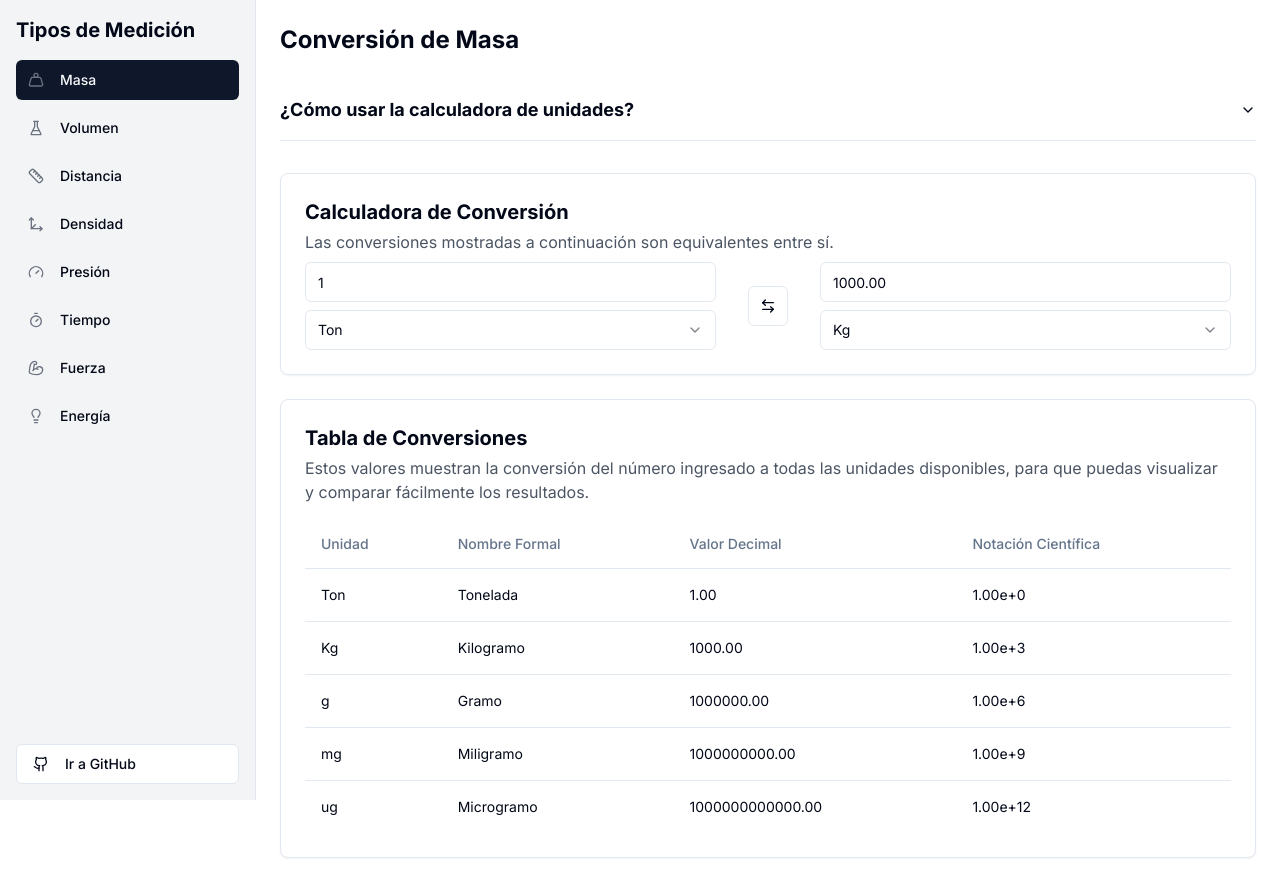
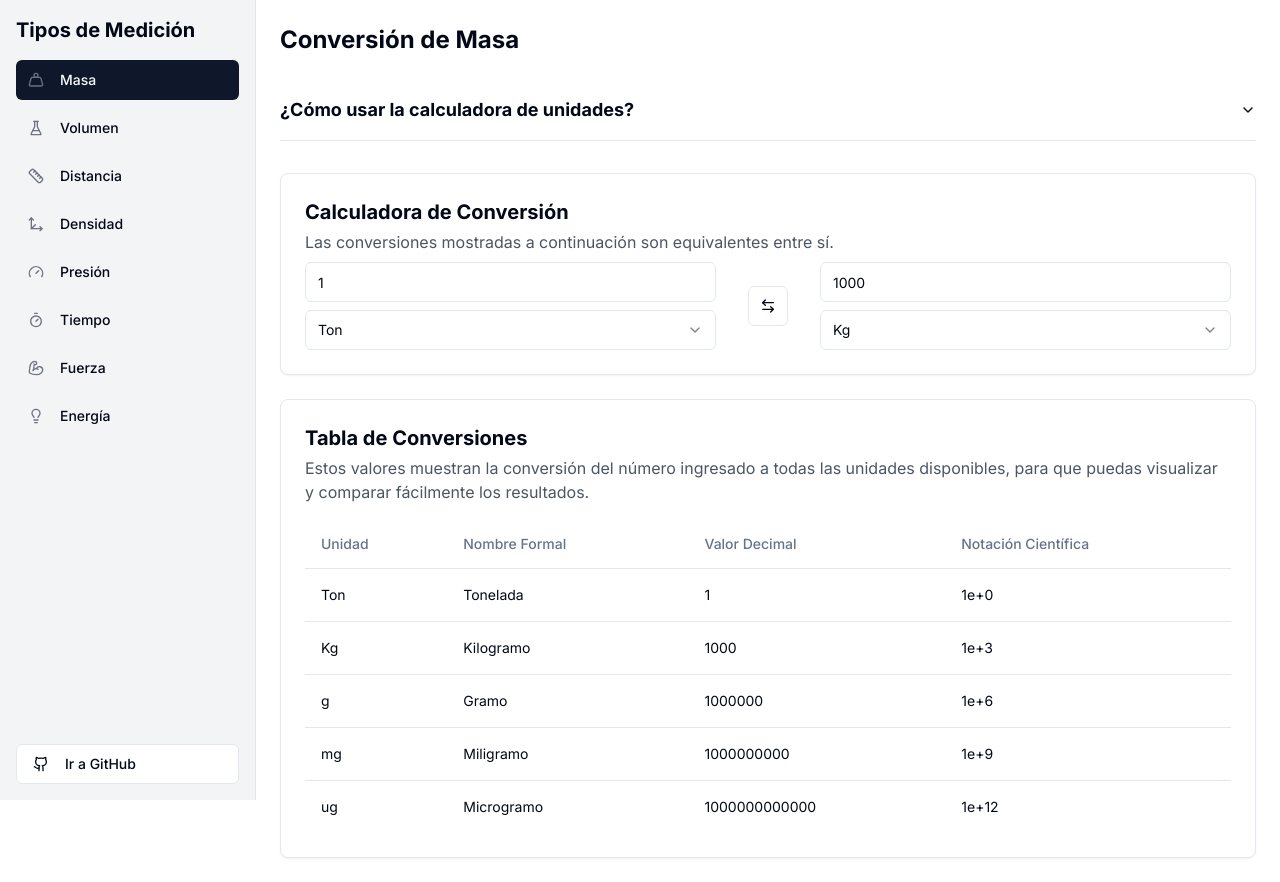
Before and after one commit to bastianmarin/Next-Calculadora-Quimica, a Next.js app: page / in a window 1280 px wide. Built offline with nearby package versions, Linux system fonts and the light colour scheme.

Commit message:
Improve number formatting for conversion results and add utility function to handle decimal display

```diff
--- a/app/page.tsx
+++ b/app/page.tsx
@@ -175,7 +175,7 @@ export default function Home() {
       const valorBase = Number.parseFloat(valorDesde) * factorDesde
       const resultado = valorBase / factorHacia
 
-      setValorHacia(resultado.toFixed(2))
+      setValorHacia(formatNumber(resultado))
 
       // Calcular todas las conversiones para la tabla
       const todasConversiones = unidadesMedida[tipoMedida as keyof typeof unidadesMedida].unidades.map((unidad) => {
@@ -203,6 +203,14 @@ export default function Home() {
 
     setUnidadHacia(tempUnidad)
     setValorHacia(tempValor)
+  }
+
+  // Utilidad para mostrar hasta 2 decimales pero sin ceros innecesarios
+  function formatNumber(num: number) {
+    if (num === 0) return "0";
+    if (Number.isInteger(num)) return num.toString();
+    const str = num.toFixed(2);
+    return str.replace(/\.0+$/, '').replace(/(\.[1-9]*)0+$/, '$1');
   }
 
   return (
@@ -380,8 +388,8 @@ export default function Home() {
                     <TableRow key={conversion.unidad}>
                       <TableCell>{conversion.unidad}</TableCell>
                       <TableCell>{nombresFormales[conversion.unidad] || ""}</TableCell>
-                      <TableCell>{conversion.valor.toFixed(2)}</TableCell>
-                      <TableCell>{conversion.valor.toExponential(2)}</TableCell>
+                      <TableCell>{formatNumber(conversion.valor)}</TableCell>
+                      <TableCell>{Number(conversion.valor).toExponential(2).replace(/\.00e/, 'e').replace(/(\.[1-9]*)0+e/, '$1e').replace(/\.0+e/, 'e')}</TableCell>
                     </TableRow>
                   ))}
                 </TableBody>
```
